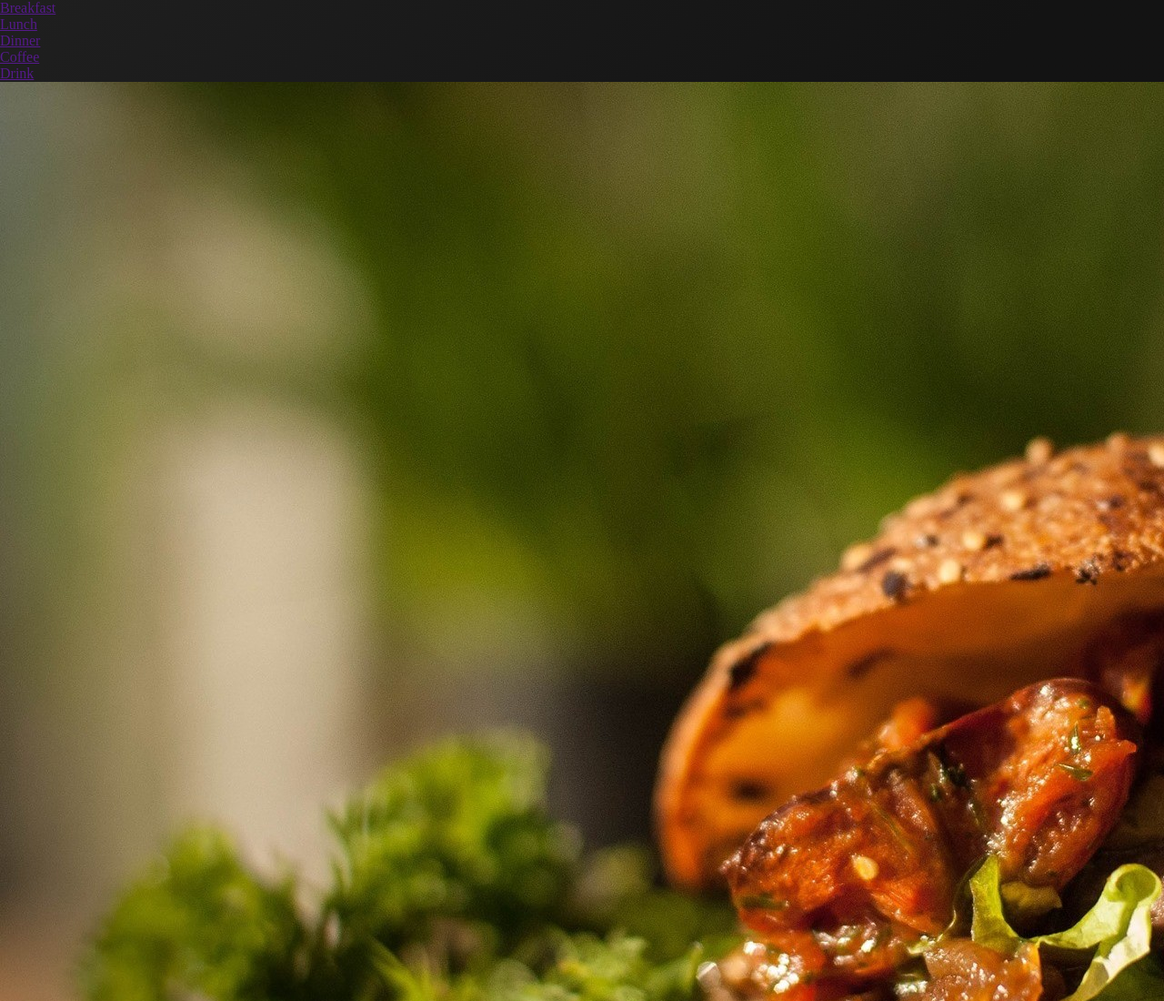
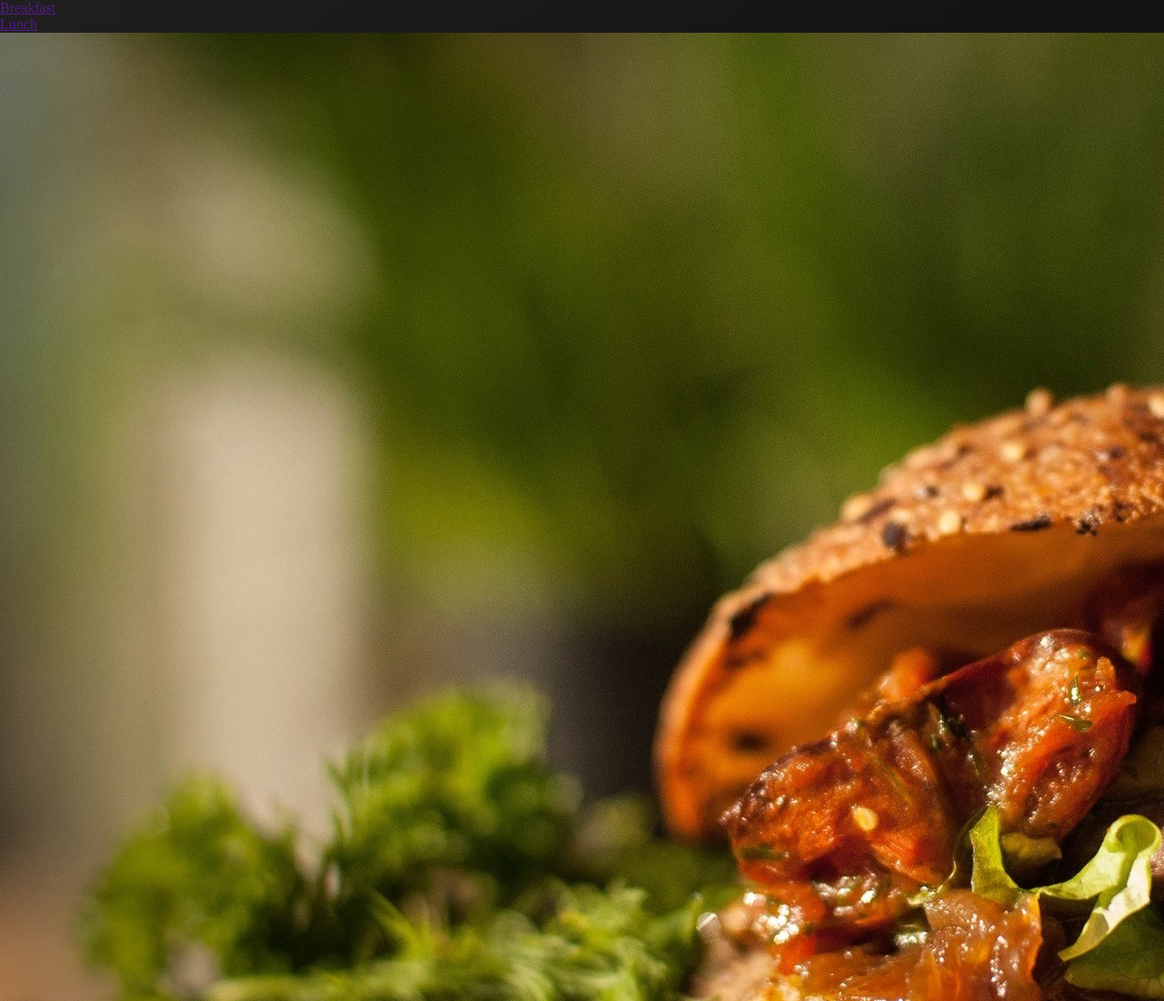
Before and after one commit to PromDarimo/Batman616, a plain HTML site: page index.html in a window 1280 px wide. Shown: the top 1100 px of the page at 91% size. Drawn offline with Linux system fonts and the light colour scheme.

Commit message:
Update index.html

```diff
--- a/index.html
+++ b/index.html
@@ -13,9 +13,6 @@
             <ul>
                 <a href=""><li>Breakfast</li></a>
                 <a href=""><li>Lunch</li></a>
-                <a href=""><li>Dinner</li></a>
-                <a href=""><li>Coffee</li></a>
-                <a href=""><li>Drink</li></a>
             </ul>
         </div>
         <div class="body-menu">
```
